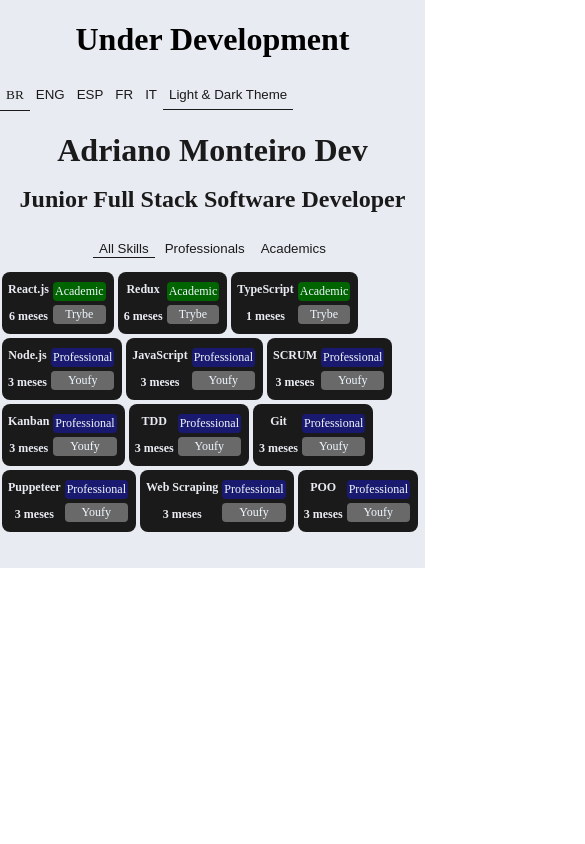
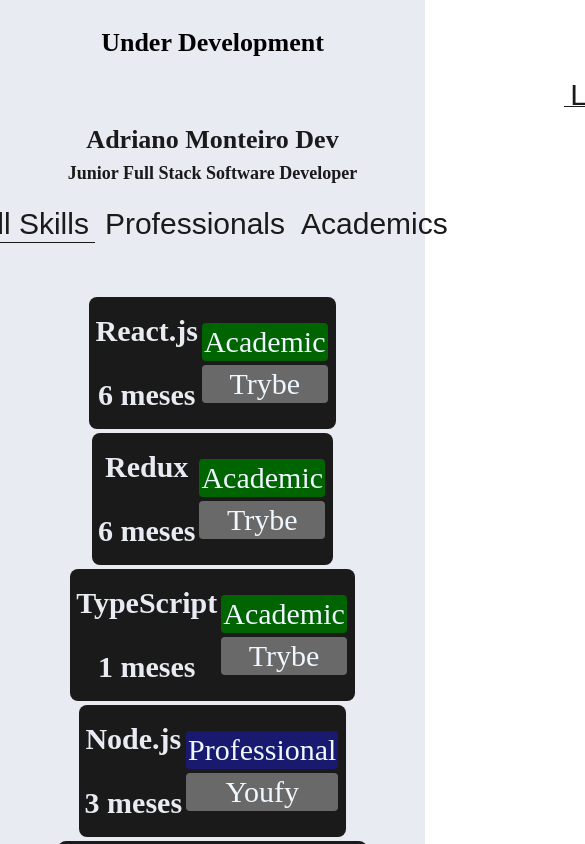
Before and after one commit to adrianomonteiroweb/adrianomonteirodev, a React (Create React App) app in the folder packages/client/: page / in a window 390 px wide. Shown: the top 844 px of the page, 585 px wide, since content can reach past the window. Built offline with nearby package versions, Linux system fonts and the light colour scheme.

Commit message:
feat: settings queries styles for screens of 1440px

```diff
--- a/packages/client/src/App.css
+++ b/packages/client/src/App.css
@@ -1,19 +1,47 @@
 .content {
   display: flex;
-  min-height: 568px;
   justify-content: center;
   text-align: center;
 }
 
-@media (max-width: 320px) {
+.App {
+  align-items: center;
+  display: flex;
+  flex-direction: column;
+}
+
+.App .menu {
+  display: flex;
+  justify-content: space-between;
+}
+
+@media (max-width: 1440px) {
+  .content {
+    border: 1px solid transparent;
+    height: 1136px;
+    padding: 10px;
+  }
+
+  .App h1 {
+    font-size: 50px;
+  }
+
+  .App h2 {
+    font-size: 40px;
+  }
+}
+
+@media (max-width: 1024px) {
   .content {
     border: 1px solid transparent;
     padding: 10px;
   }
+}
 
-  .App .menu {
-    display: flex;
-    justify-content: space-between;
+@media (max-width: 768px) {
+  .content {
+    border: 1px solid transparent;
+    padding: 10px;
   }
 
   .App h1 {
@@ -24,3 +52,18 @@
     font-size: 18px;
   }
 }
+
+@media (max-width: 320px) {
+  .content {
+    border: 1px solid transparent;
+    padding: 10px;
+  }
+
+  .App h1 {
+    font-size: 26px;
+  }
+
+  .App h2 {
+    font-size: 18px;
+  }
+}
--- a/packages/client/src/components/languages/languagesComponent.css
+++ b/packages/client/src/components/languages/languagesComponent.css
@@ -7,8 +7,14 @@
   border-bottom: 1px solid black;
 }
 
+@media (max-width: 1440px) {
+  .button-selected {
+    font-size: 30px;
+  }
+}
+
 @media (max-width: 320px) {
-  .languages-div .language-button {
+  .button-selected {
     font-size: 10px;
   }
 }
--- a/packages/client/src/components/menu/menuComponent.css
+++ b/packages/client/src/components/menu/menuComponent.css
@@ -8,3 +8,25 @@
   border: 0;
   height: 30px;
 }
+
+@media (max-width: 1440px) {
+  .menu {
+    width: 90%;
+  }
+
+  .language-button {
+    font-size: 30px;
+  }
+}
+
+@media (max-width: 1024px) {
+  .menu {
+    width: 90%;
+  }
+}
+
+@media (max-width: 768px) {
+  .menu {
+    width: 90%;
+  }
+}
--- a/packages/client/src/pages/skills/card-component/card.css
+++ b/packages/client/src/pages/skills/card-component/card.css
@@ -45,3 +45,14 @@ span {
   margin: 2px;
   padding: 2px;
 }
+
+@media (max-width: 1440px) {
+  .card {
+    height: 120px;
+  }
+
+  .card h3,
+  span {
+    font-size: 30px;
+  }
+}
--- a/packages/client/src/pages/skills/skills-components/filterSkills.css
+++ b/packages/client/src/pages/skills/skills-components/filterSkills.css
@@ -12,6 +12,12 @@
   margin: 2px;
 }
 
+@media (max-width: 1440px) {
+  .filter-button {
+    font-size: 30px;
+  }
+}
+
 @media (max-width: 320px) {
   .skills-filter-div bottom {
     font-size: 10px;
--- a/packages/client/src/pages/skills/skills.css
+++ b/packages/client/src/pages/skills/skills.css
@@ -1,7 +1,7 @@
 .skills-div {
+  align-items: center;
   display: flex;
   flex-direction: column;
-  text-align: center;
 }
 
 .skills-div h1 {
@@ -18,7 +18,31 @@
   display: flex;
   flex-wrap: wrap;
   position: relative;
+  justify-content: center;
   top: -20px;
+}
+
+@media (max-width: 1440px) {
+  .skills-div {
+    width: 1400px;
+  }
+
+  .skills-div .cards-skills-div {
+    margin-top: 40px;
+    width: 90%;
+  }
+}
+
+@media (max-width: 1024px) {
+  .skills-div .cards-skills-div {
+    max-width: 400px;
+  }
+}
+
+@media (max-width: 768px) {
+  .skills-div .cards-skills-div {
+    max-width: 400px;
+  }
 }
 
 @media (max-width: 320px) {
```
